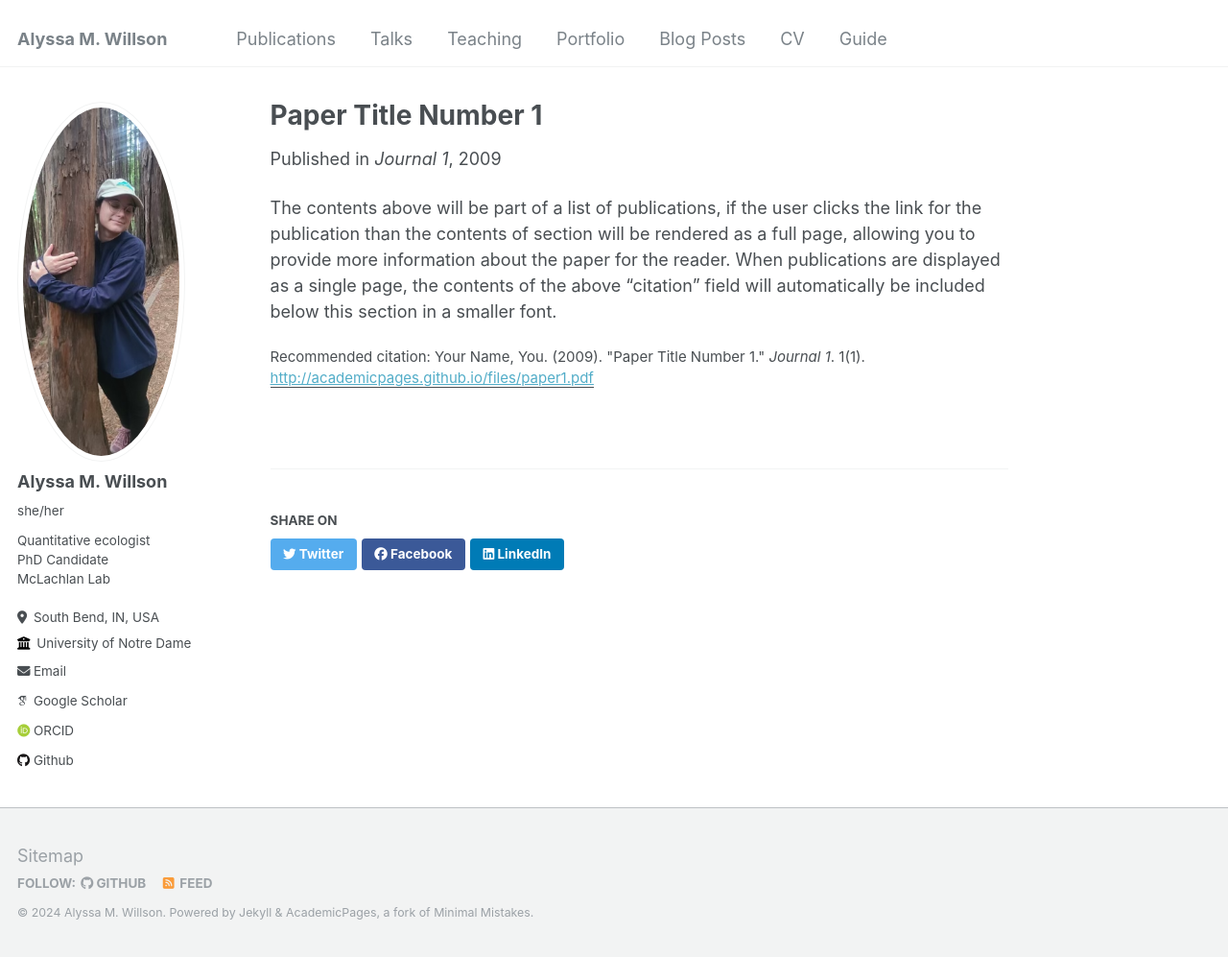
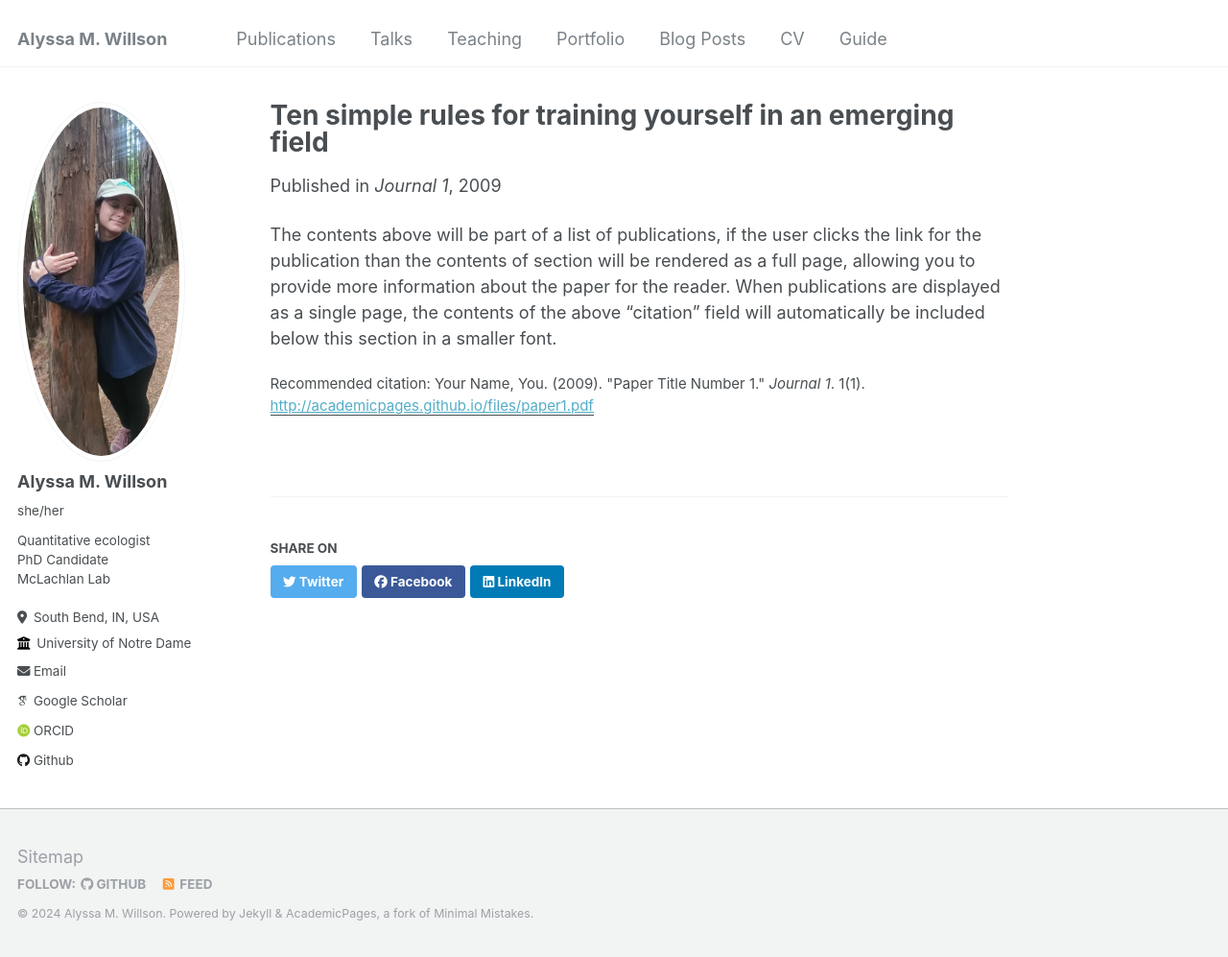
Before and after one commit to amwillson/amwillson.github.io, a Jekyll site: the page built from _publications/2021-ten-simple-rules-number-1.md, in a window 1280 px wide and 997 px high. Shown: the whole window at 96% size. Built offline with Jekyll 4.4.1, drawn with Linux system fonts in a browser that asks for light colours; some web fonts are replaced.

Commit message:
Debugging

```diff
--- a/_publications/2021-ten-simple-rules-number-1.md
+++ b/_publications/2021-ten-simple-rules-number-1.md
@@ -1,5 +1,5 @@
 ---
-title: "Paper Title Number 1"
+title: "Ten simple rules for training yourself in an emerging field"
 collection: publications
 permalink: /publication/2009-10-01-paper-title-number-1
 excerpt: 'This paper is about the number 1. The number 2 is left for future work.'
```
